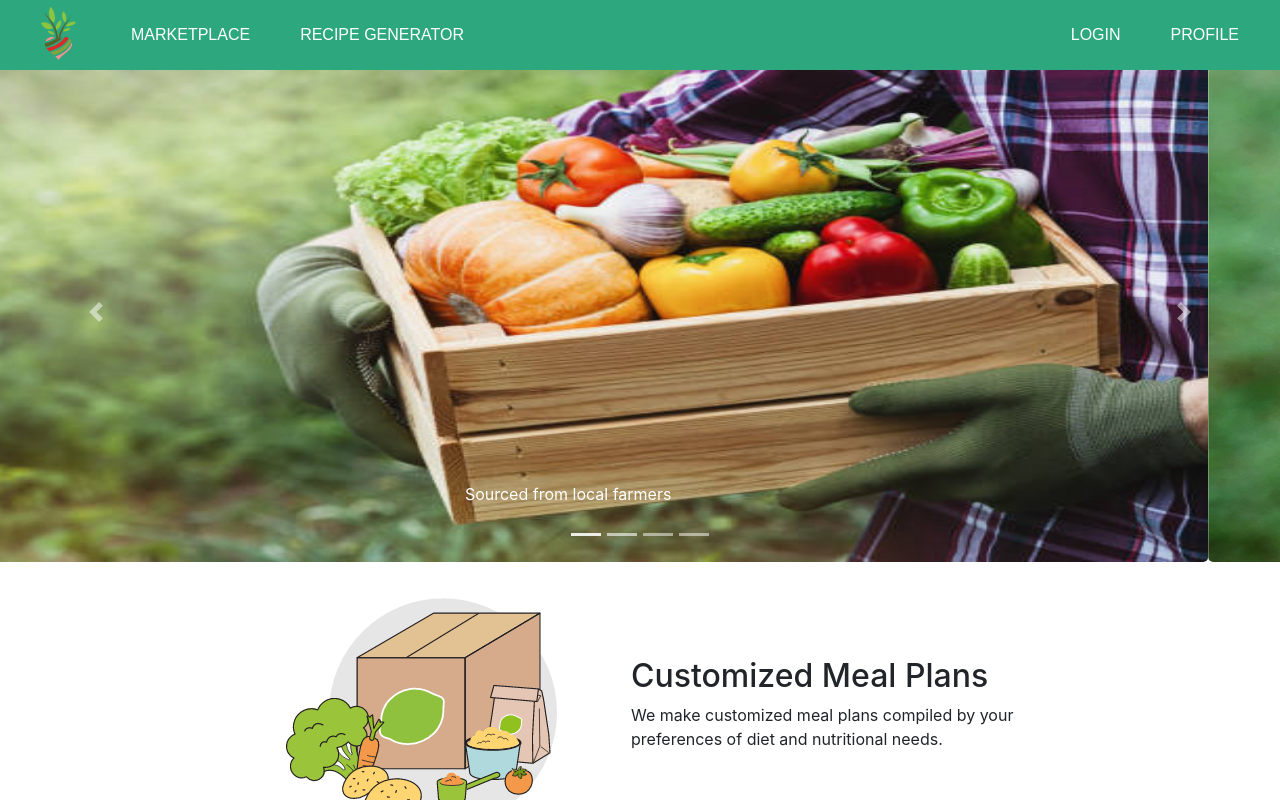
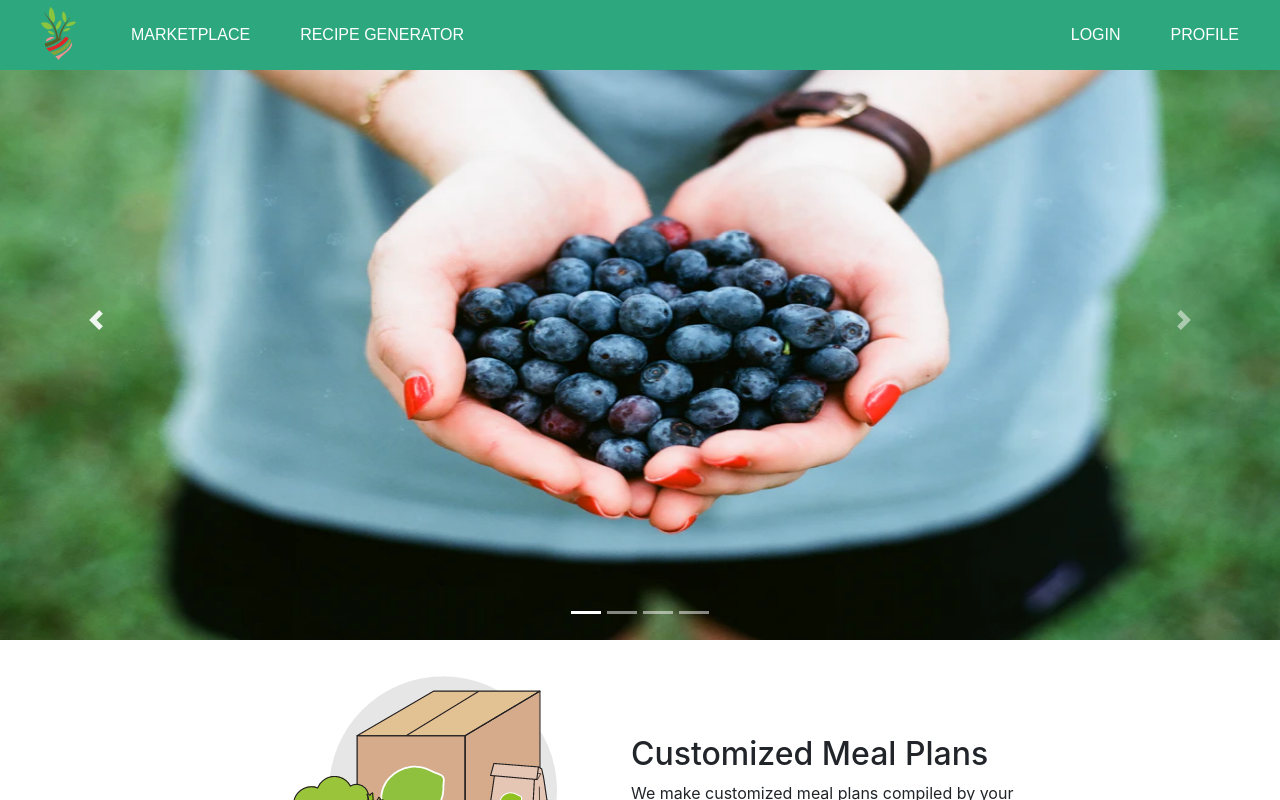
Before and after one commit to 4-Tenacious-Tasman/HealthyFood, a React app: page / in a window 1280 px wide. Shown: the top 800 px of the page. Built offline with nearby package versions, Linux system fonts and the light colour scheme; the HTML template or start-up script is replaced by a standard one.

Commit message:
Add scaling to mission carousel component

```diff
--- a/client/src/component/homepage/Homepage.module.css
+++ b/client/src/component/homepage/Homepage.module.css
@@ -23,6 +23,7 @@
   display: flex;
   justify-content: center;
   padding-top: 3.88rem;
+  height: inherit;
 }
 
 .innerCarousel {
--- a/client/src/component/homepage/MissionSection.jsx
+++ b/client/src/component/homepage/MissionSection.jsx
@@ -17,62 +17,40 @@ class MissionSection extends React.Component {
 
   render() {
     return (
-      <div>
-        <div className={styles.carouselContainerMission} >
-          <Carousel style={{width: "100%"}}>
-
-            <Carousel.Item className={styles.innerCarousel}>
-              <img style={{ height: "500px", borderRadius: "5px" }}
-
+      <Carousel>
+        <Carousel.Item>
+          <img
+            className="d-block w-100"
+            src={blueberry}
+            alt="First slide"
+            style={{maxHeight: "80vh"}}
+          />
+        </Carousel.Item>
+        <Carousel.Item>
+          <img
             className="d-block w-100"
             src={veggies}
+            alt="Second slide"
+            style={{maxHeight: "80vh"}}
           />
-              <Carousel.Caption>
-                <p>Sourced from local farmers</p>
-              </Carousel.Caption>
-
         </Carousel.Item>
-
-            <Carousel.Item className={styles.innerCarousel}>
+        <Carousel.Item>
           <img
-                style={{ height: "500px", borderRadius: "5px" }}
             className="d-block w-100"
-                src={blueberry}
+            src={familyFarm}
+            alt="Third slide"
+            style={{maxHeight: "80vh"}}
           />
-              <Carousel.Caption>
-                <p>GMO free, organic, fresh fruits and vegetables</p>
-              </Carousel.Caption>
-
-
         </Carousel.Item>
-
-            <Carousel.Item className={styles.innerCarousel}>
+        <Carousel.Item>
           <img
-                style={{ height: "500px" }}
             className="d-block w-100"
             src={cows}
+            alt="Third slide"
+            style={{maxHeight: "80vh"}}
           />
-              <Carousel.Caption>
-                <p>Happy Cows come from HealthyFood</p>
-              </Carousel.Caption>
-
-
-            </Carousel.Item>
-
-
-            <Carousel.Item className={styles.innerCarousel}>
-              <img
-                style={{ height: "500px" }}
-                className="d-block w-100"
-                src={familyFarm}
-              />
-              <Carousel.Caption>
-                <p>Let us all work together to make a better future!</p>
-              </Carousel.Caption>
         </Carousel.Item>
       </Carousel>
-        </div>
-      </div>
     );
   }
 }
--- a/client/src/component/homepage/RecipeGen.jsx
+++ b/client/src/component/homepage/RecipeGen.jsx
@@ -69,7 +69,7 @@ class RecipeGen extends React.Component {
           <div className={styles.recipeOptions}>
             <label>Choose your Recipe options:</label>
             <br />
-            <label>Cuisune: </label>
+            <label>Cuisine: </label>
             <select name="cuisine" value={this.state.cuisine} onChange={this.handleChange}>
               <option defaultValue hidden>Choose here</option>
               <option value="">None</option>
```
Lines whose indentation alone changed are shown as unchanged.
